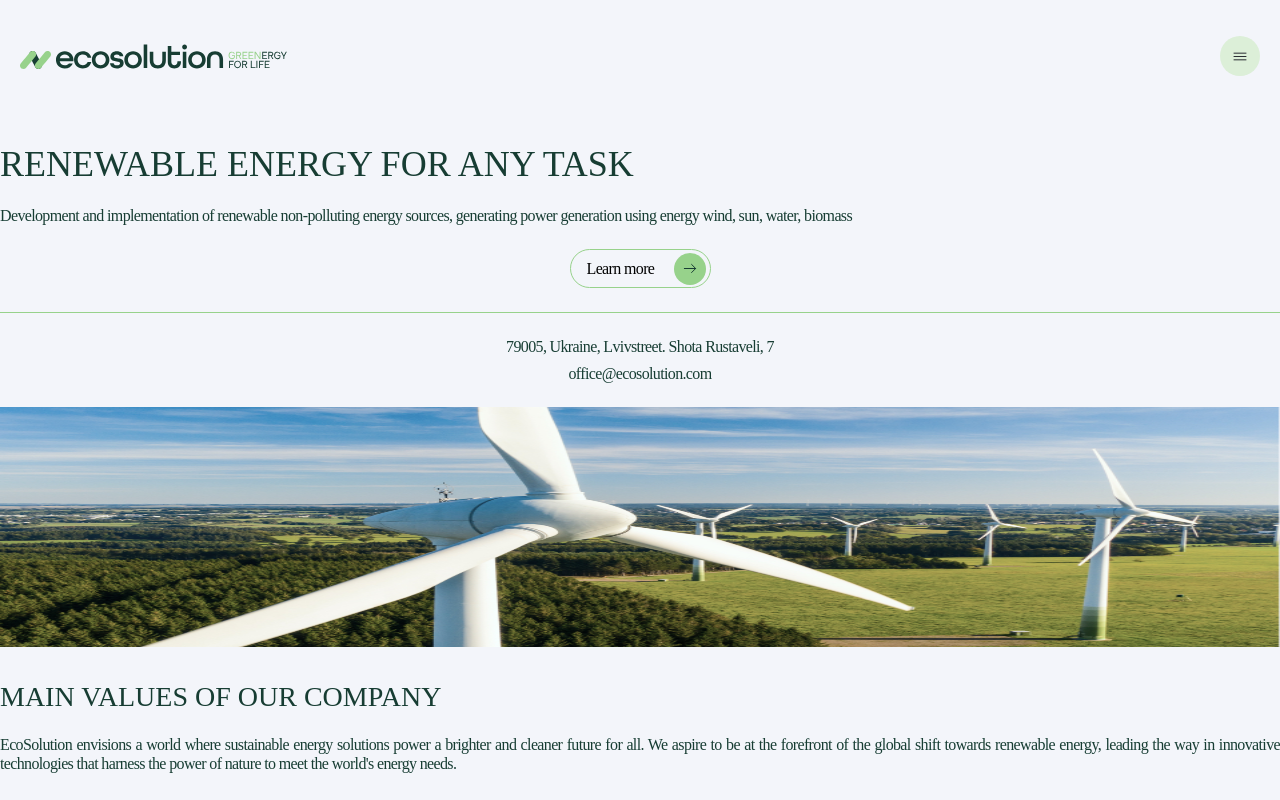
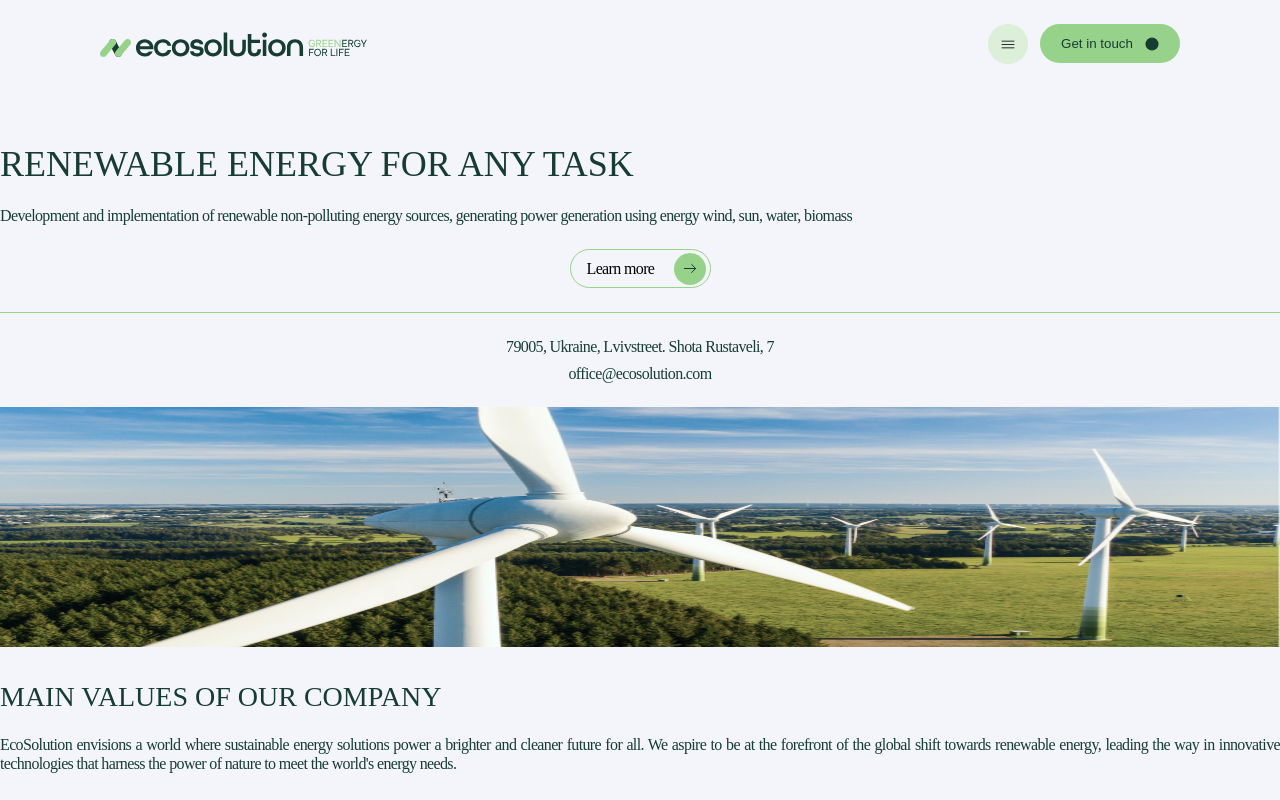
Before and after one commit to vladyslav-rohalov/green-energy, a Next.js app: page / in a window 1280 px wide. Shown: the top 800 px of the page. Built offline with nearby package versions, Linux system fonts and the light colour scheme.

Commit message:
Added new components
1. getInTouch
2. Modal window
3. Updated header styles

```diff
--- a/package.json
+++ b/package.json
@@ -11,7 +11,7 @@
   "dependencies": {
     "next": "14.0.3",
     "react": "^18",
-    "react-dom": "^18",
+    "react-dom": "^18.2.0",
     "react-hook-form": "^7.46.1",
     "swiper": "^11.0.4"
   },
--- a/src/app/components/contacts/contacts.jsx
+++ b/src/app/components/contacts/contacts.jsx
@@ -6,7 +6,7 @@ import styles from './contacts.module.css';
 
 export default function Conatacts() {
   return (
-    <section className={styles.contacts_section}>
+    <section className={styles.contacts_section} id='contacts'>
       <h2 className={styles.contacts_title}>Contact us</h2>
       <h3 className={styles.contacts_subtitle}>Phone:</h3>
       <div className={styles.contacts_row}>
--- a/src/app/components/header/burgerMenu/burgerMenu.jsx
+++ b/src/app/components/header/burgerMenu/burgerMenu.jsx
@@ -1,9 +1,9 @@
 import IconBurger from '@/app/utils/svg/burger';
 import styles from './burgerMenu.module.css';
 
-export default function BurgerMenu() {
+export default function BurgerMenu({ handleMobile }) {
   return (
-    <button className={styles.button_burger}>
+    <button className={styles.button_burger} onClick={handleMobile}>
       <IconBurger />
     </button>
   );
--- /dev/null
+++ b/src/app/components/header/getInTouch/getInTouch.jsx
@@ -0,0 +1,50 @@
+'use client';
+
+import { useState, useEffect } from 'react';
+import Link from 'next/link';
+import IconDot from '@/app/utils/svg/dot';
+import IconArrow from '@/app/utils/svg/arrow';
+import styles from './getInTouch.module.css';
+
+export default function GetInTouch() {
+  const [isHovered, setIsHovered] = useState(false);
+  const [shouldRender, setShouldRender] = useState(true);
+
+  useEffect(() => {
+    const handleResize = () => {
+      const screenWidth = window.innerWidth;
+      screenWidth < 480 ? setShouldRender(false) : setShouldRender(true);
+    };
+
+    handleResize();
+
+    window.addEventListener('resize', handleResize);
+
+    return () => {
+      window.removeEventListener('resize', handleResize);
+    };
+  }, []);
+
+  if (!shouldRender) {
+    return null;
+  }
+
+  return (
+    <Link href={'#contacts'}>
+      <button
+        className={styles.button}
+        onMouseEnter={() => setIsHovered(true)}
+        onMouseLeave={() => setIsHovered(false)}
+      >
+        Get in touch
+        {isHovered ? (
+          <span className={styles.button_span}>
+            <IconArrow width={8} height={8} rotate={90} color="#173D33" />
+          </span>
+        ) : (
+          <IconDot />
+        )}
+      </button>
+    </Link>
+  );
+}
--- /dev/null
+++ b/src/app/components/header/getInTouch/getInTouch.module.css
@@ -0,0 +1,30 @@
+.button {
+  display: flex;
+  justify-content: center;
+  align-items: center;
+  gap: 12px;
+  width: 140px;
+  height: 39px;
+  background-color: #97d28b;
+  border: none;
+  border-radius: 500px;
+  color: #173d33;
+  margin-left: 12px;
+  cursor: pointer;
+  transition: all 0.5s ease;
+}
+
+.button:hover {
+  background-color: #173d33;
+  color: #97d28b;
+}
+
+.button_span {
+  display: flex;
+  justify-content: center;
+  align-items: center;
+  width: 14px;
+  height: 14px;
+  background-color: #97d28b;
+  border-radius: 50%;
+}
--- a/src/app/components/header/header.jsx
+++ b/src/app/components/header/header.jsx
@@ -2,9 +2,13 @@
 import { useState, useEffect } from 'react';
 import Logo from './logo/logo';
 import BurgerMenu from './burgerMenu/burgerMenu';
+import GetInTouch from './getInTouch/getInTouch';
+import Modal from '../modal/modal';
+import MobileMenu from '../modal/modal';
 import styles from './header.module.css';
 
 export default function Header() {
+  const [mobileOpen, setMobileOpen] = useState(false);
   const [isScrolled, setIsScrolled] = useState(false);
 
   useEffect(() => {
@@ -21,11 +25,23 @@ export default function Header() {
   }, []);
 
   return (
-    <header className={`${styles.header} ${isScrolled ? styles.scrolled : ''}`}>
-      <div className={styles.header_container}>
-        <Logo />
-        <BurgerMenu />
-      </div>
-    </header>
+    <>
+      <header
+        className={`${styles.header} ${isScrolled ? styles.scrolled : ''}`}
+      >
+        <div className={styles.header_container}>
+          <Logo />
+          <div className={styles.header_row}>
+            <BurgerMenu handleMobile={() => setMobileOpen(true)} />
+            <GetInTouch />
+          </div>
+        </div>
+      </header>
+      {mobileOpen && (
+        <Modal onClose={() => setMobileOpen(false)}>
+          <p>123</p>
+        </Modal>
+      )}
+    </>
   );
 }
--- a/src/app/components/header/header.module.css
+++ b/src/app/components/header/header.module.css
@@ -5,6 +5,12 @@
   padding: 36px 20px;
   z-index: 999;
   transition: background-color 0.5s ease;
+  @media (min-width: 480px) {
+    padding: 36px 30px;
+  }
+  @media (min-width: 768px) {
+    padding: 24px 100px;
+  }
 }
 
 .header.scrolled {
@@ -17,3 +23,8 @@
   justify-content: space-between;
   align-items: center;
 }
+
+.header_row {
+  display: flex;
+  flex-direction: row;
+}
--- /dev/null
+++ b/src/app/components/modal/modal.jsx
@@ -0,0 +1,35 @@
+'use client';
+
+import { createPortal } from 'react-dom';
+import { useEffect } from 'react';
+import styles from './modal.module.css';
+
+export default function Modal({ onClose, children }) {
+  const modalRoot = document.getElementById('modal-root');
+  useEffect(() => {
+    document.body.style.overflowY = 'hidden';
+    const keyDownEvent = e => {
+      if (e.code === 'Escape') {
+        onClose();
+      }
+    };
+    window.addEventListener('keydown', keyDownEvent);
+
+    return () => {
+      document.body.style.overflowY = 'auto';
+      window.removeEventListener('keydown', keyDownEvent);
+    };
+  }, [onClose]);
+  const onCloseBackdrop = e => {
+    if (e.currentTarget === e.target) {
+      onClose();
+    }
+  };
+
+  return createPortal(
+    <div className={styles.backdrop} onClick={onCloseBackdrop}>
+      <div className={styles.modal_container}>{children}</div>
+    </div>,
+    modalRoot
+  );
+}
--- /dev/null
+++ b/src/app/components/modal/modal.module.css
@@ -0,0 +1,30 @@
+.backdrop {
+  position: fixed;
+  top: 0;
+  left: 0;
+  display: flex;
+  justify-content: center;
+  width: 100vw;
+  height: 100vh;
+  background-color: #173d3340;
+  z-index: 1200;
+  @media (min-width: 480px) {
+    justify-content: right;
+  }
+}
+
+.modal_container {
+  position: relative;
+  width: 320px;
+  height: 701px;
+  padding: 24px;
+  border-radius: 25px;
+  background-color: #173d33bf;
+  margin: 36px 20px 0 20px;
+  @media (min-width: 480px) {
+    margin: 36px 30px 0 0;
+  }
+  @media (min-width: 768px) {
+    margin: 24px 100px 0 30px;
+  }
+}
--- a/src/app/globals.css
+++ b/src/app/globals.css
@@ -21,13 +21,16 @@
 html,
 body {
   max-width: 100vw;
-  overflow-x: hidden;
-  scroll-behavior: smooth !important;
+  display: flex;
+  flex-direction: column;
+  justify-content: space-between;
+  min-height: 100vh;
+  color: #173d33;
+  background-color: #f3f5fa;
 }
 
-body {
-  color: #173d33;
-  background-color: #f3f5fa;
+main {
+  flex-grow: 1;
 }
 
 a {
--- a/src/app/layout.js
+++ b/src/app/layout.js
@@ -13,7 +13,7 @@ export const metadata = {
 export default function RootLayout({ children }) {
   return (
     <html lang="en">
-      <body>
+      <body id="modal-root">
         <Header />
         {children}
         <Footer />
--- a/src/app/utils/svg/dot.jsx
+++ b/src/app/utils/svg/dot.jsx
@@ -1,8 +1,8 @@
-export default function IconDot() {
+export default function IconDot({ width = 14, height = 14 }) {
   return (
     <svg
-      width="14"
-      height="15"
+      width={width}
+      height={height}
       viewBox="0 0 14 15"
       fill="none"
       xmlns="http://www.w3.org/2000/svg"
```
Also changed, not shown: 1 other file (tests, documents, lock files or other folders).
